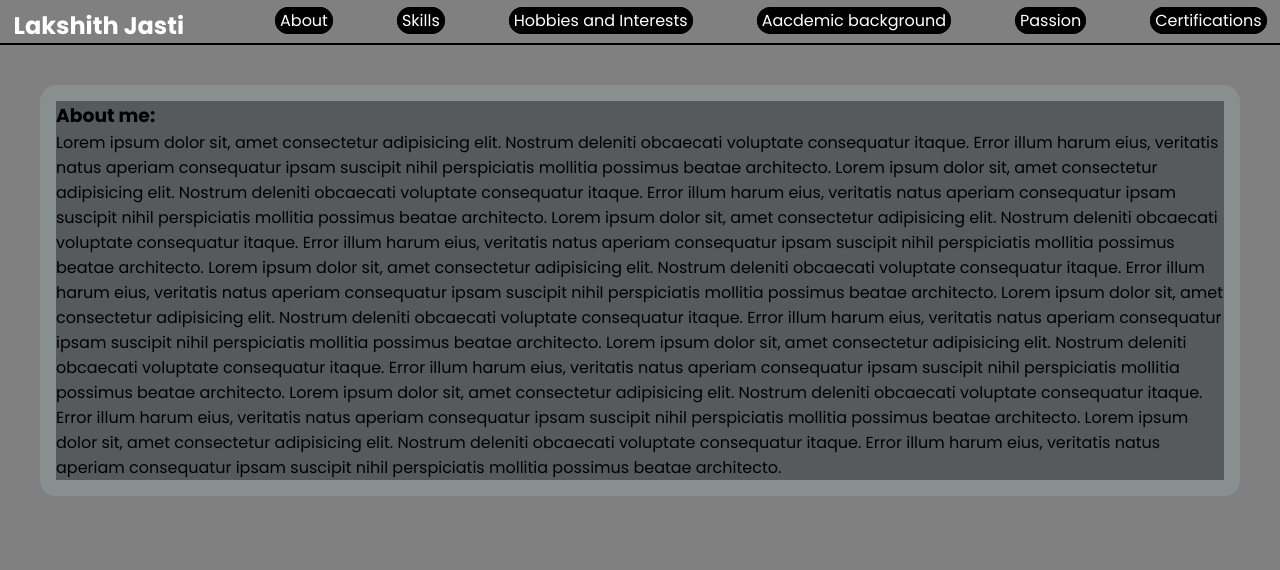
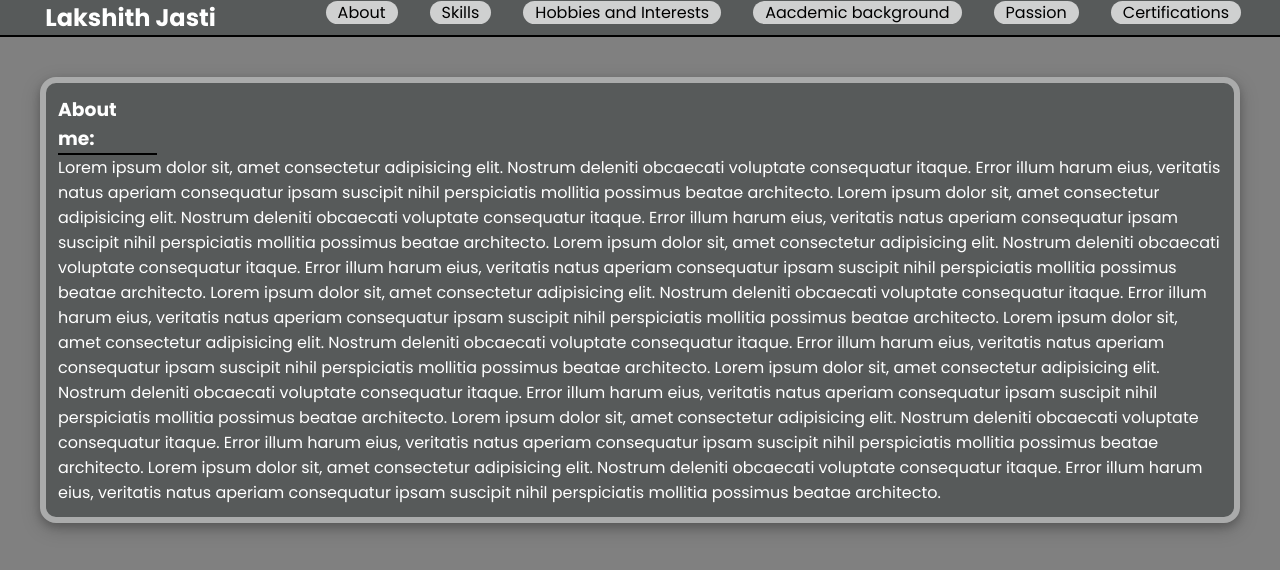
Before and after one commit to jastilakshith/myportfolio, a React (Create React App) app: page /about in a window 1280 px wide. Shown: the top 570 px of the page. Built offline with nearby package versions, Linux system fonts and the light colour scheme.

Commit message:
Update App.css

```diff
--- a/src/App.css
+++ b/src/App.css
@@ -9,35 +9,61 @@ body{
 }
 
 *{
-  font-family:poppins;
+  font-family: 'Poppins', sans-serif;
 }
 
 .linktag{
   text-decoration: none;
-  margin-left: 5vw;
-  border: 2px solid black;
+  margin-left: 2.5vw;
   border-radius: 2vh;
-  padding: 0 3px;
-  color: white;
-  background-color: black;
+  width: 15px;
+  color: black;
+  background-color: rgba(255, 255, 255, 0.717);
+  padding: 0 1.5vh;
 }
 
 .container{
   display: flex;
   justify-content: space-around;
-  margin-top: 1vh;
   border-bottom: black solid 2px;
+  background-color: rgb(87, 90, 90);
 }
 
 h2{
   color: white;
+  margin-left: .5vw;
+}
+
+h3{
+  border-bottom: solid black 2px;
+  width: 8.5%;
 }
 
 .aboutcontainer{
   justify-content: center;
-  border: solid 2vh black;
+  border-radius: 2vh;
+  border: solid 6px rgb(170, 171, 171);;
   margin: 5vh;
+  background-color: rgb(87, 90, 90);
+  color: white;
+  box-shadow: 0 4px 8px 0 rgba(0, 0, 0, 0.2), 0 6px 20px 0 rgba(0, 0, 0, 0.19);
+  padding: 1.5vh;
+}
+
+p{
   border-radius: 2vh;
-  background-color: rgb(87, 90, 90);
-  border-color: rgba(240, 255, 255, 0.32);
 }
+
+.navcontainer{
+  display: flex;
+  align-items: center;
+}
+
+.surname{
+  color: black;
+}
+
+.namecontainer{
+  display: flex;
+  justify-content: center;
+}
```
